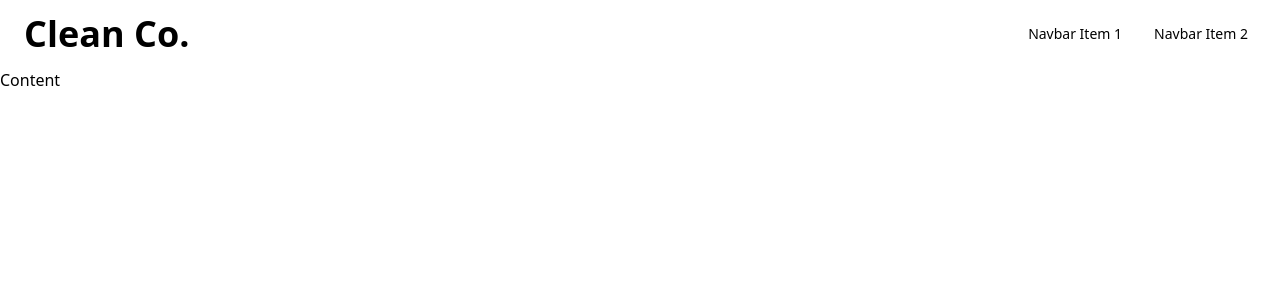
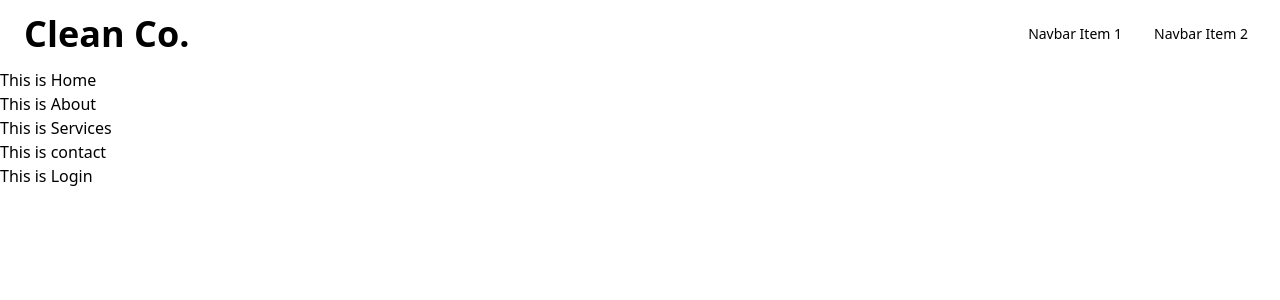
Before and after one commit to MUHAMMADSabbirHossain/clean-co-live, a React (Create React App) app: page / in a window 1280 px wide. Shown: the top 300 px of the page. Built offline with nearby package versions, Linux system fonts and the light colour scheme.

Commit message:
navbar: other components pass as children to navbar.

```diff
--- a/src/App.js
+++ b/src/App.js
@@ -1,6 +1,11 @@
 /* import logo from './logo.svg';
 import './App.css'; */
 
+import About from "./Pages/About";
+import Contact from "./Pages/Contact";
+import Home from "./Pages/Home";
+import Login from "./Pages/Login";
+import Services from "./Pages/Services";
 import Navbar from "./components/Navbar";
 
 function App() {
@@ -22,7 +27,13 @@ function App() {
         </a>
       </header> */}
 
-      <Navbar></Navbar>
+      <Navbar>
+        <Home></Home>
+        <About></About>
+        <Services></Services>
+        <Contact></Contact>
+        <Login></Login>
+      </Navbar>
     </div>
   );
 }
--- a/src/components/Navbar.js
+++ b/src/components/Navbar.js
@@ -1,6 +1,6 @@
 import React from 'react';
 
-const Navbar = () => {
+const Navbar = ({ children }) => {
     return (
         <div className="drawer drawer-end">
             <input id="my-drawer-3" type="checkbox" className="drawer-toggle" />
@@ -23,7 +23,9 @@ const Navbar = () => {
                     </div>
                 </div>
                 {/* Page content here */}
-                Content
+                {
+                    children
+                }
             </div>
             <div className="drawer-side">
                 <label htmlFor="my-drawer-3" aria-label="close sidebar" className="drawer-overlay"></label>
```
